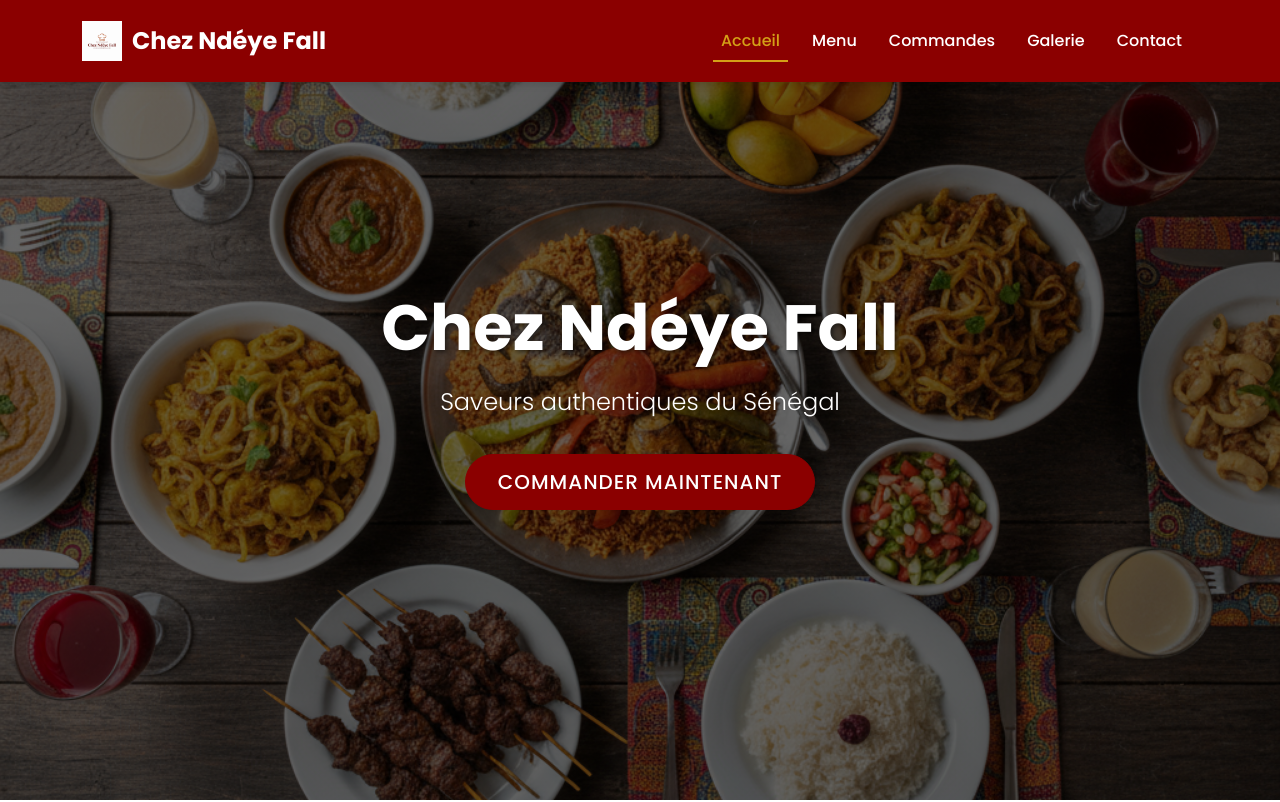
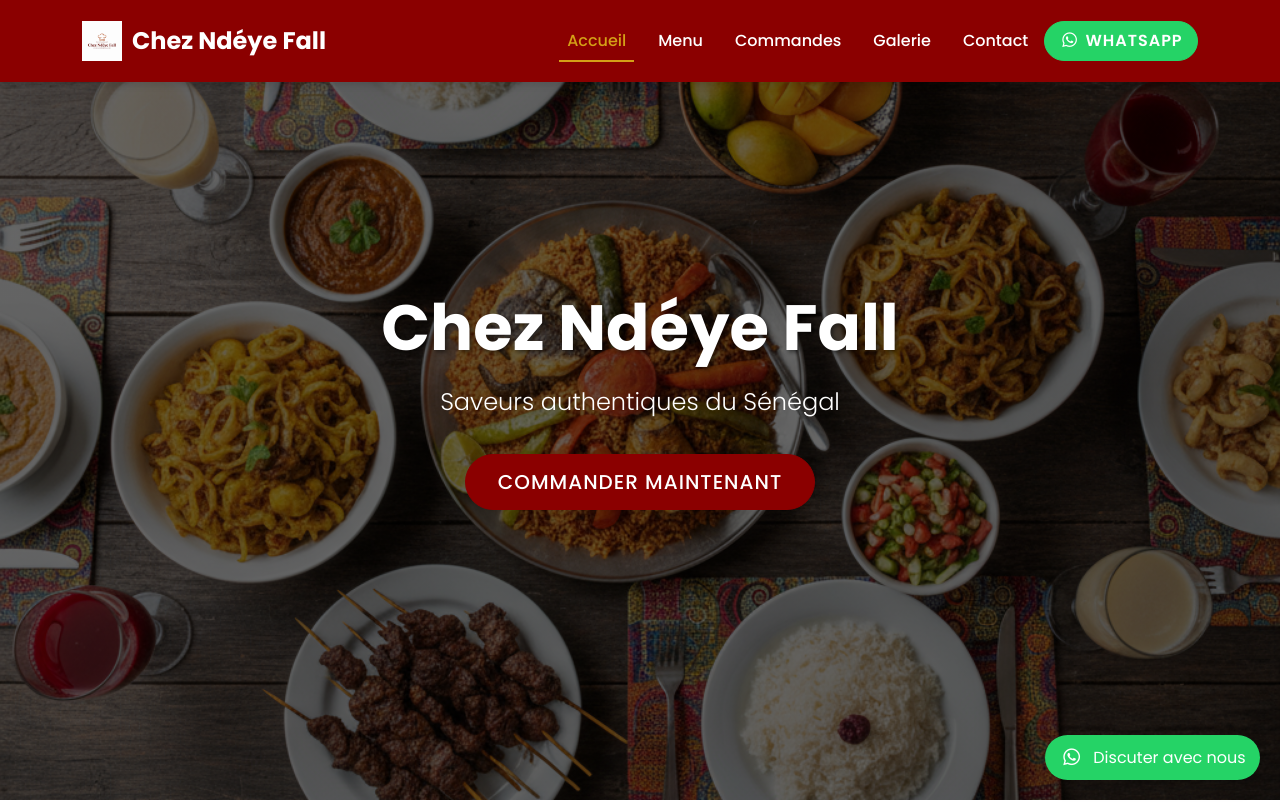
Before and after one commit to adamabaa/resto-ndeye-fall, a plain HTML site: page public/index.html in a window 1280 px wide. Shown: the top 802 px of the page. Drawn offline with nearby package versions, Linux system fonts and the light colour scheme.

Commit message:
Add WhatsApp button in navbar and styles for WhatsApp float

```diff
--- a/public/assets/css/styles.css
+++ b/public/assets/css/styles.css
@@ -198,6 +198,48 @@ h1, h2, h3, h4, h5, h6 {
 }
 
 /* Page Header */
+
+/* WhatsApp button */
+.whatsapp-btn {
+    background-color: #25D366;
+    border-color: #25D366;
+    color: #fff;
+    padding: 0.45rem 0.9rem;
+    font-weight: 600;
+    display: inline-flex;
+    align-items: center;
+    gap: 0.5rem;
+}
+.whatsapp-btn i { font-size: 1.05rem; }
+.whatsapp-btn:hover {
+    background-color: #1ebe57;
+    border-color: #1ebe57;
+    transform: translateY(-2px);
+}
+
+/* Floating WhatsApp (mobile) */
+.whatsapp-float {
+    position: fixed;
+    right: 20px;
+    bottom: 20px;
+    background-color: #25D366;
+    color: #fff;
+    border-radius: 50px;
+    padding: 0.6rem 0.9rem;
+    display: inline-flex;
+    align-items: center;
+    gap: 0.6rem;
+    box-shadow: 0 6px 18px rgba(0,0,0,0.15);
+    z-index: 1050;
+    text-decoration: none;
+}
+.whatsapp-float i { font-size: 1.2rem; }
+.whatsapp-float .whatsapp-text { display: none; }
+
+@media (min-width: 576px) {
+    .whatsapp-float .whatsapp-text { display: inline; }
+}
+
 .page-header {
     padding: 8rem 0 4rem;
     background: linear-gradient(rgba(0, 0, 0, 0.7), rgba(0, 0, 0, 0.7)), url('../images/hero-bg.png') center/cover no-repeat;
--- a/public/index.html
+++ b/public/index.html
@@ -40,6 +40,11 @@
                     </li>
                     <li class="nav-item">
                         <a class="nav-link" href="contact.html">Contact</a>
+                    </li>
+                    <li class="nav-item d-flex align-items-center">
+                        <a class="btn btn-success whatsapp-btn d-none d-lg-inline-block" href="https://wa.me/221781664788" target="_blank" rel="noopener">
+                            <i class="fab fa-whatsapp"></i>&nbsp;WhatsApp
+                        </a>
                     </li>
                 </ul>
             </div>
@@ -153,6 +158,11 @@
         </div>
     </footer>
 
+    <!-- WhatsApp Float -->
+    <a href="https://wa.me/33123456789" class="whatsapp-float" target="_blank">
+        <i class="fab fa-whatsapp"></i>
+        <span class="whatsapp-text">Discuter avec nous</span>
+    </a>
     <!-- Bootstrap JS -->
     <script src="https://cdn.jsdelivr.net/npm/bootstrap@5.3.0-alpha1/dist/js/bootstrap.bundle.min.js"></script>
     <!-- Font Awesome -->
```
